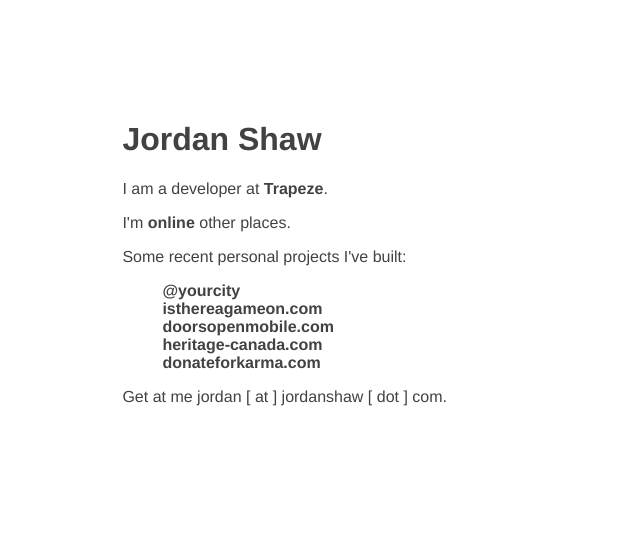
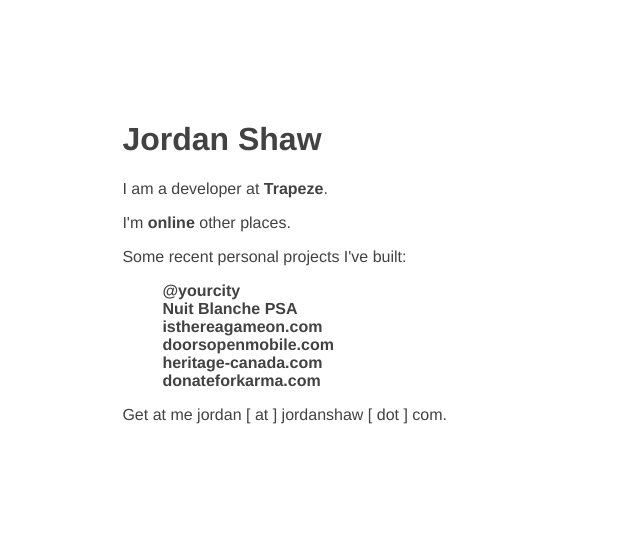
Before and after one commit to jshaw/jordanshaw.com, a PHP site: page / in a window 1280 px wide. Shown: the top 557 px of the page, without its empty margins (0-640 px from the left). Run offline with PHP 8.4, Linux system fonts and the light colour scheme; some libraries are stand-ins or nearby versions.

Commit message:
Add Nuit Blanche project link to site

```diff
--- a/index.php
+++ b/index.php
@@ -27,6 +27,7 @@
                 <p>Some recent personal projects I've built:</p>
                 <ul class="project-list">
                     <li><a class="link" href="./atyourcity" name="@yourcity" target="_blank">@yourcity</a><br /></li>
+                    <li><a class="link" href="./nuit-blanche-psa" name="Nuit Blanche PSA 2013">Nuit Blanche PSA</a><br /></li>
                     <li><a class="link" href="http://isthereagameon.com" name="isthereagameon.com" target="_blank">isthereagameon.com</a><br /></li>
                     <li><a class="link" href="http://doorsopenmobile.com" name="Doors Open Mobile" target="_blank">doorsopenmobile.com</a><br /></li>
                     <li><a class="link" href="http://heritage-canada.com" name="Heritage Canada" target="_blank">heritage-canada.com</a><br /></li>
```
Also changed, not shown: _css/styles.V2.css (indentation only). Lines whose indentation alone changed are shown as unchanged.
